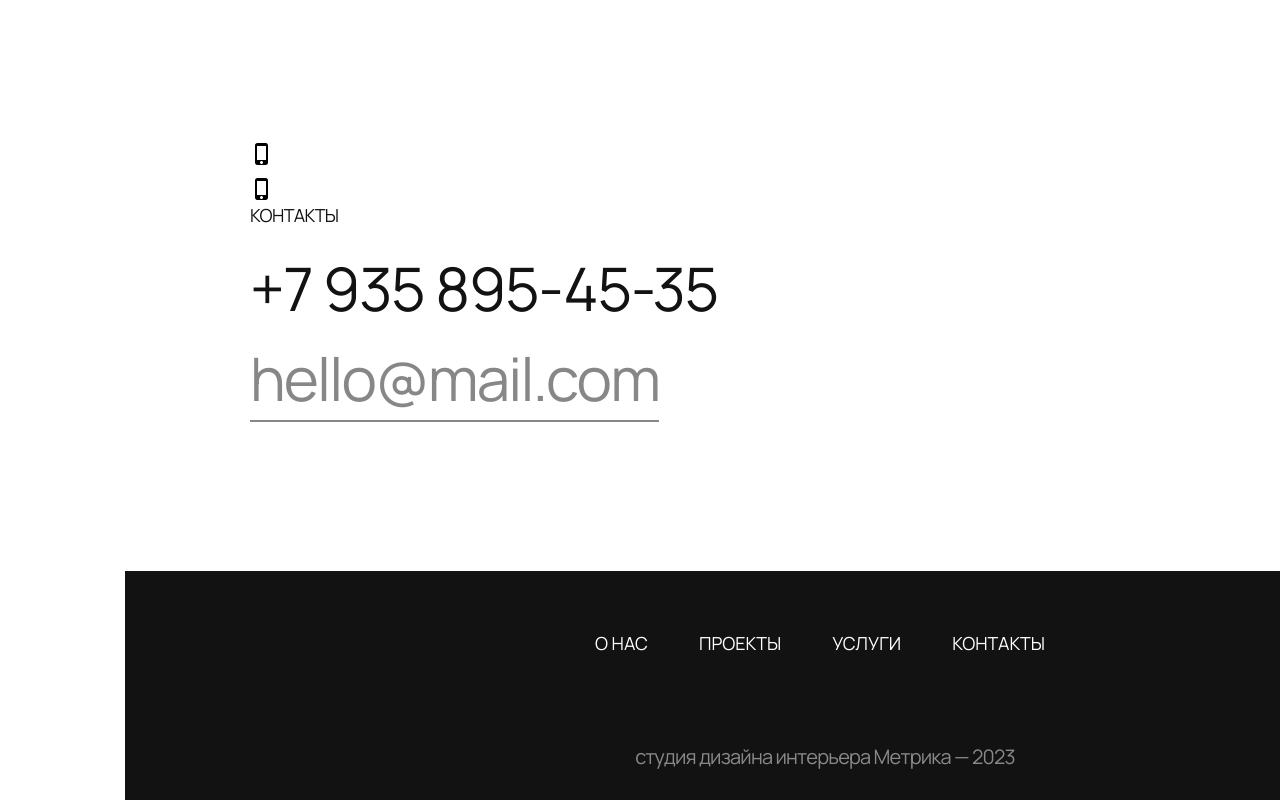
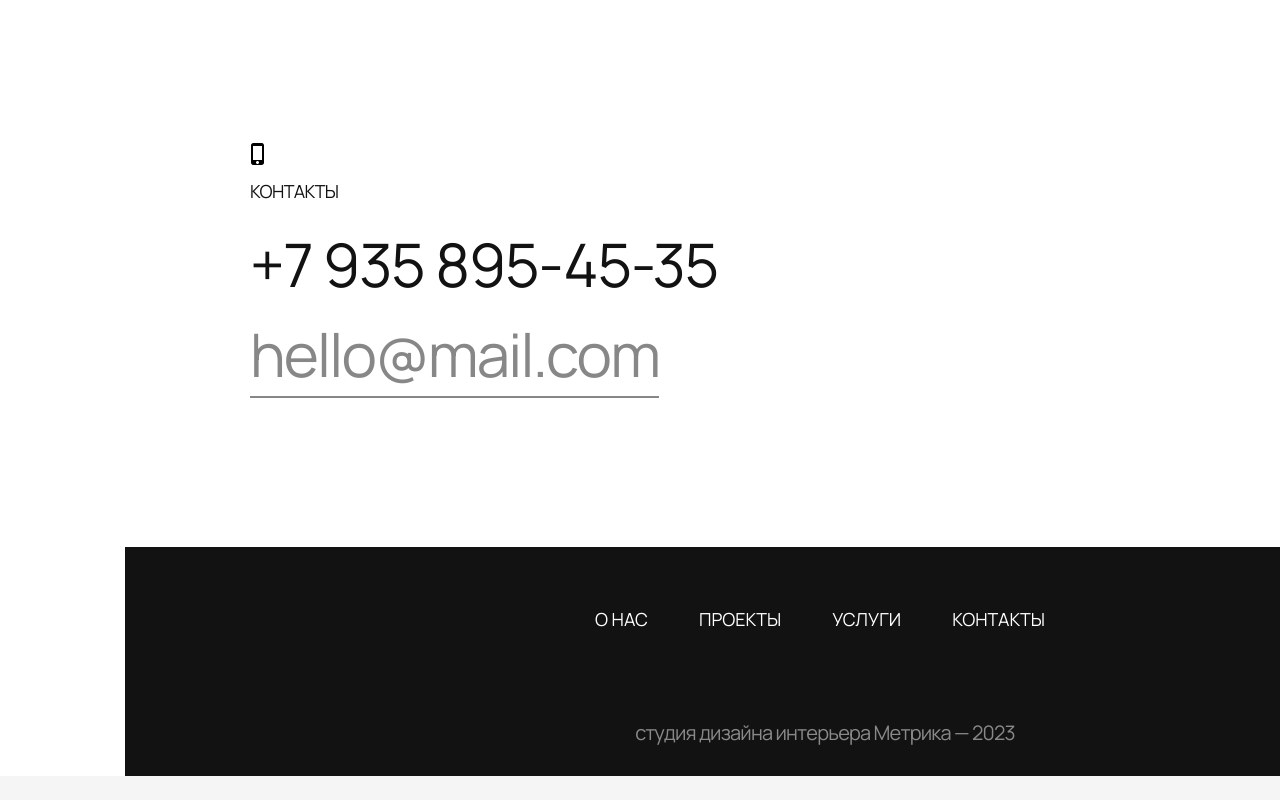
Before and after one commit to leonidzelenin/Metrika, a plain HTML site: page index.html in a window 1280 px wide. Shown: the part 6437-7237 px from the top of the page. After the commit the page ends 7213 px from the top, so only its background shows below. Drawn offline with Linux system fonts and the light colour scheme.

Commit message:
Update style.css

```diff
--- a/style.css
+++ b/style.css
@@ -242,17 +242,9 @@ h2 {
   margin-bottom: 163px;
 }
 
-.contacts-container::before {
+.phone-icon {
   margin-bottom: 11px;
-  content: "";
-  position: relative;
-  display: block;
-  width: 24px;
-  height: 24px;
-  background-image: url('phone-icon.png');
-  background-size: contain;
-  background-repeat: no-repeat;
-  background-position: 50%;
+  margin-left: -4px;
 }
 
 .phone-number {
```
